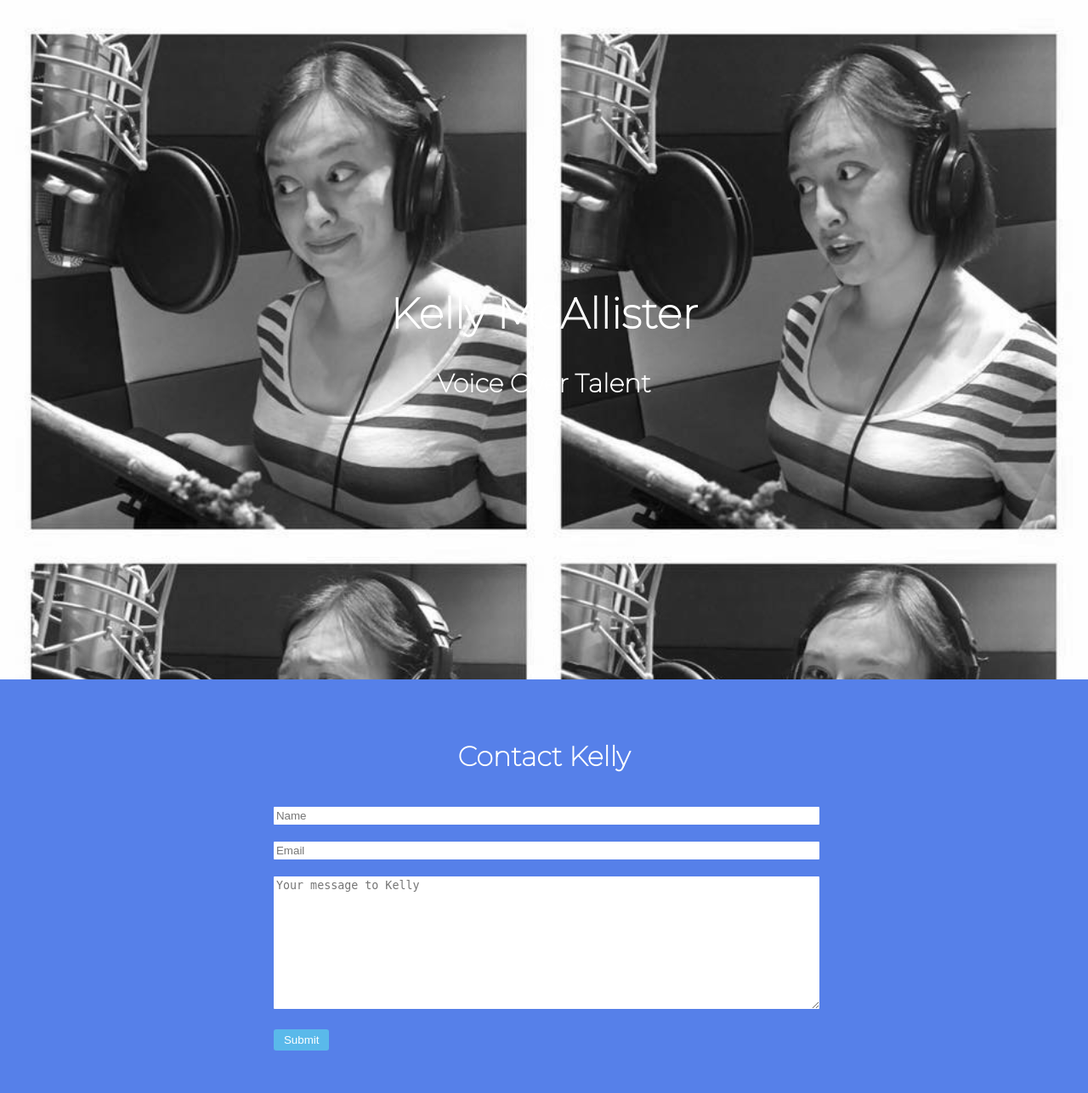
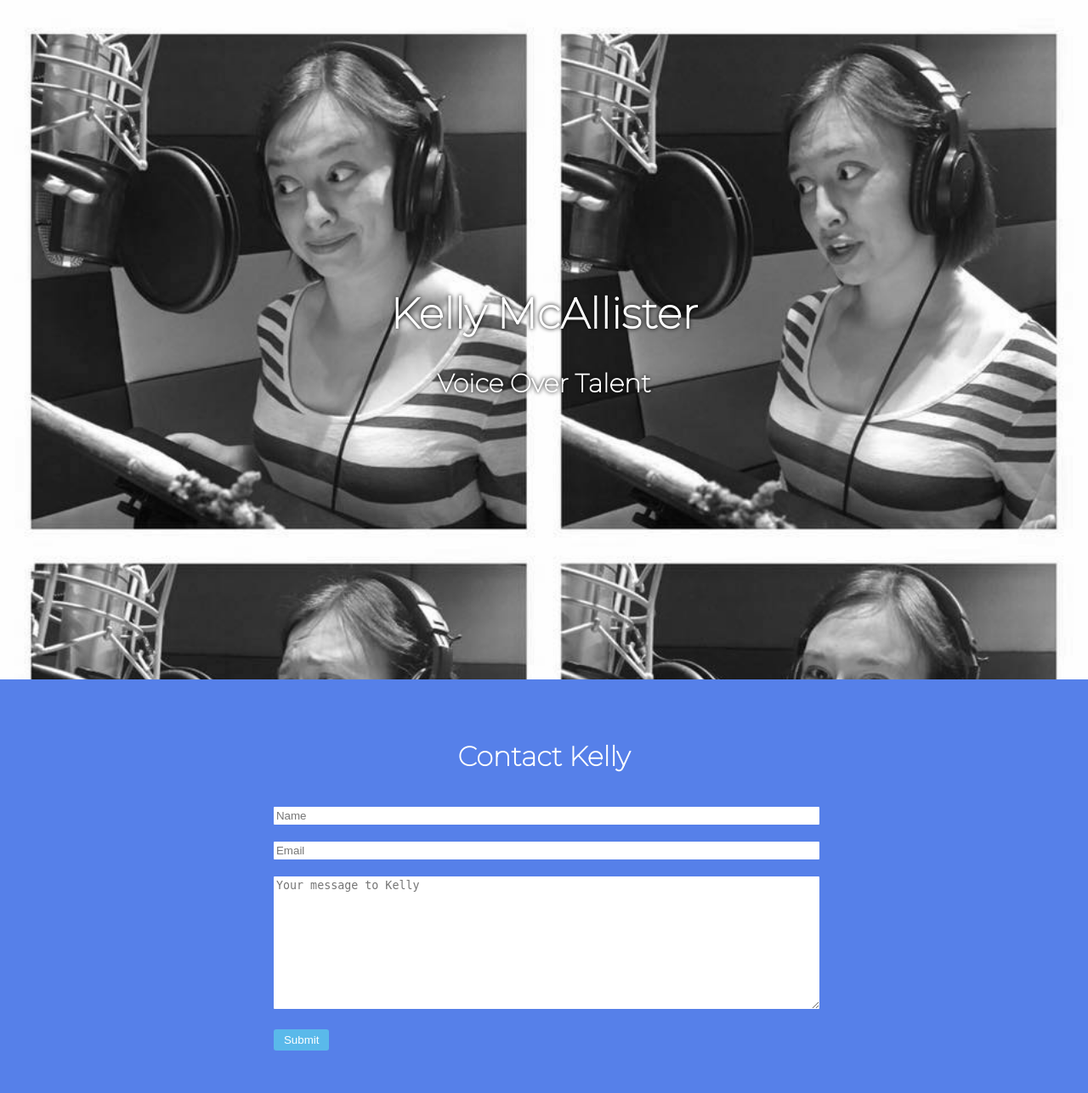
Before and after one commit to scottmcallister/kellymcallister, a Flask app: page / in a window 1280 px wide. Shown: the whole page at 85% size. Run offline with Flask 2, Linux system fonts and the light colour scheme; some libraries are stand-ins or nearby versions.

Commit message:
add shadow to title text

```diff
--- a/static/css/main.css
+++ b/static/css/main.css
@@ -2,7 +2,7 @@ body {
   background-image: url('/static/img/studio_bw.jpeg');
   background-size: cover;
   -moz-background-size: cover;
-  background-position: center;
+  background-position: top;
   color: #5680E9;
   font-family: 'Montserrat', sans-serif;
   margin: 0px;
@@ -19,12 +19,14 @@ body {
   font-size: 50px;
   width: 100%;
   text-align: center;
+  text-shadow: #000 0 0 5px;
 }
 .masthead .subtitle {
   color: #ffffff;
   font-size: 30px;
   width: 100%;
   text-align: center;
+  text-shadow: #000 0 0 5px;
 }
 .contact {
   background: #5680E9;
--- a/static/less/main.less
+++ b/static/less/main.less
@@ -9,7 +9,7 @@ body {
     background-image: url('/static/img/studio_bw.jpeg');
     background-size: cover;
     -moz-background-size: cover;
-    background-position: center;
+    background-position: top;
     color: @dark-blue;
     font-family: 'Montserrat', sans-serif;
     margin: 0px;
@@ -26,12 +26,14 @@ body {
         font-size: 50px;
         width: 100%;
         text-align: center;
+        text-shadow: #000 0 0 5px;
     }
     .subtitle {
         color: @white;
         font-size: 30px;
         width: 100%;
         text-align: center;
+        text-shadow: #000 0 0 5px;
     }
 }
 
```
